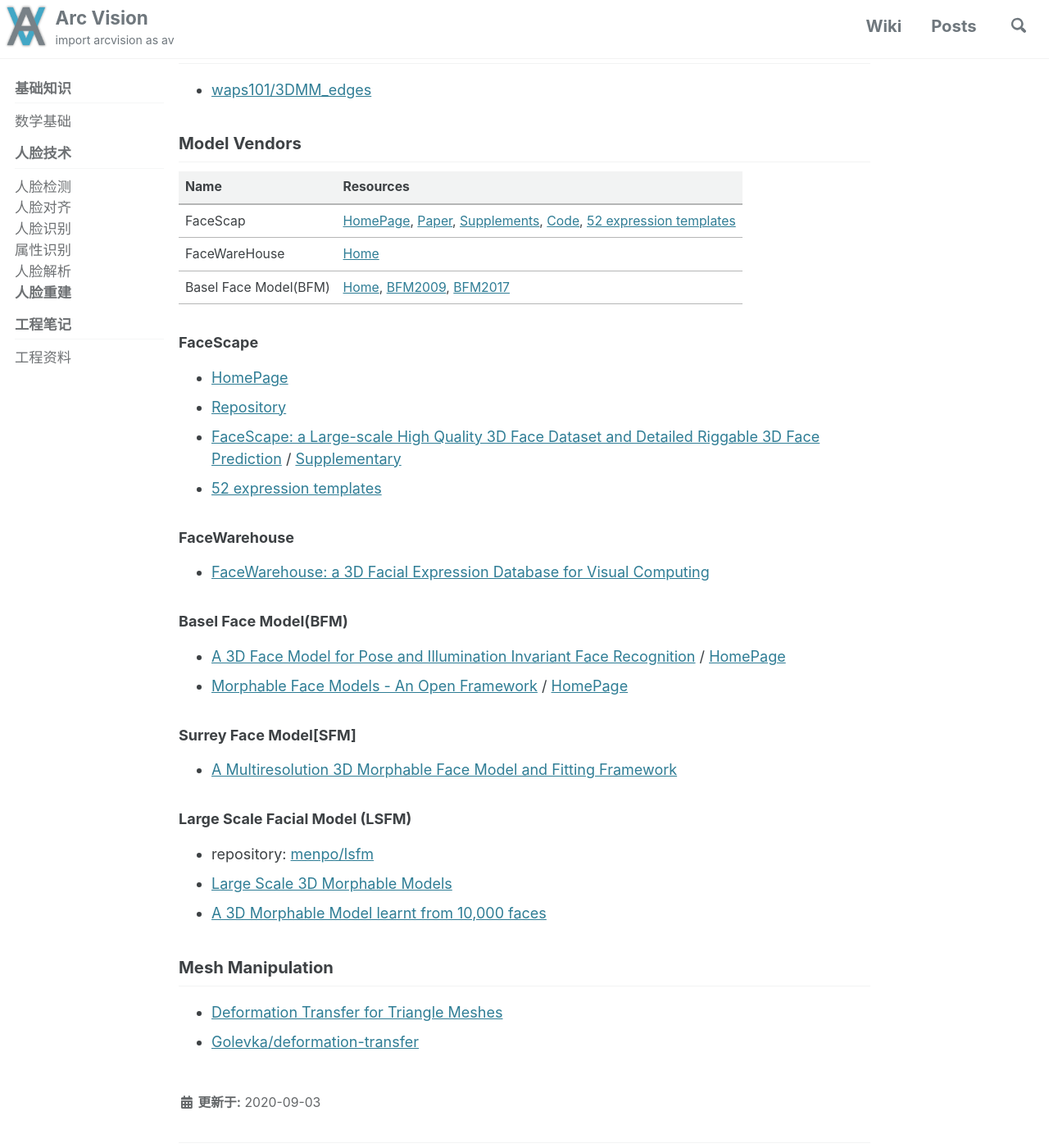
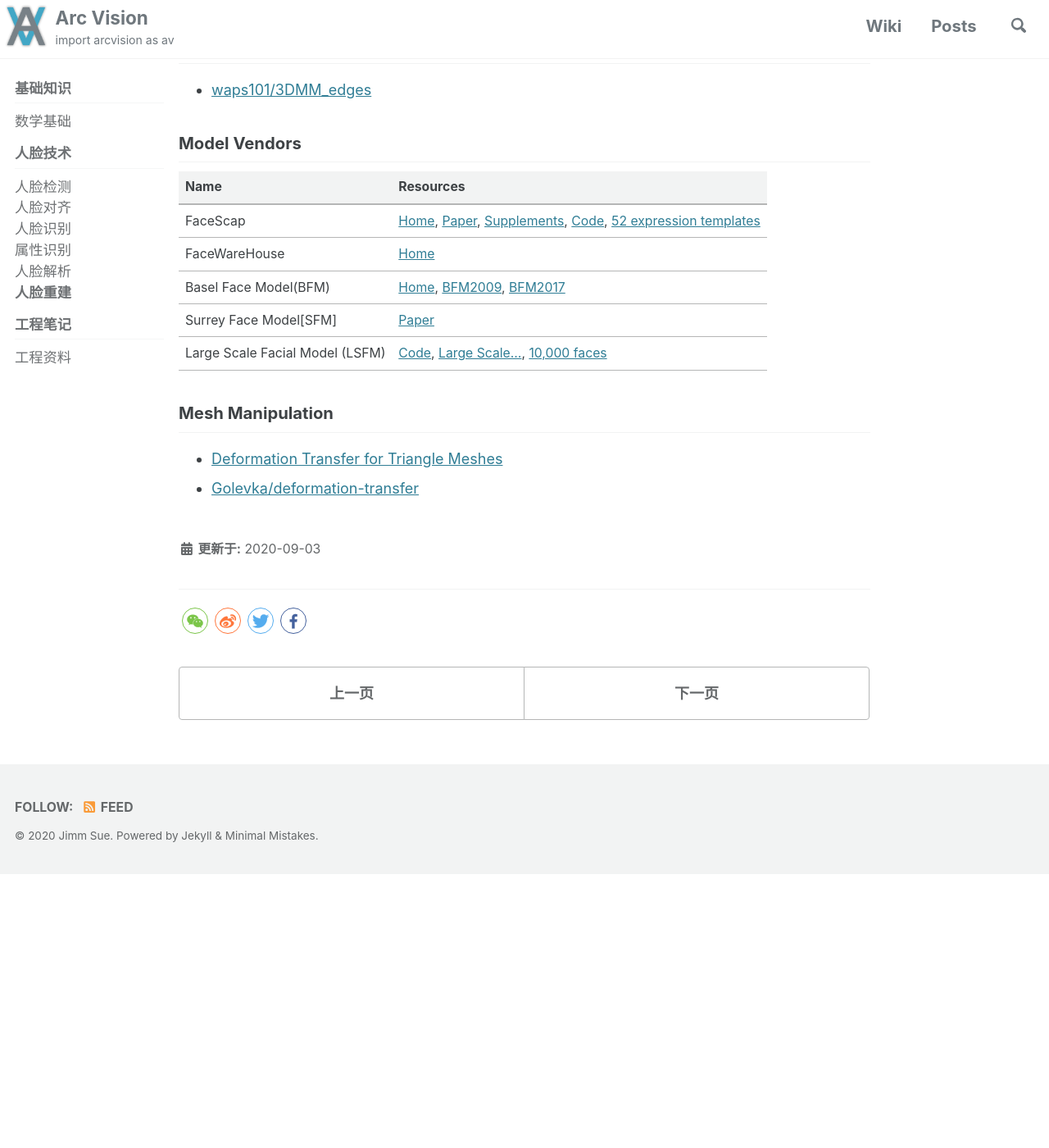
Before and after one commit to ArcVision/ArcVision.github.io, a Jekyll site: the page built from _wiki/15-face-reconstruction.md, in a window 1280 px wide and 1400 px high, scrolled down 844 px. Shown: the whole window at 82% size. Built offline with Jekyll 4.4.1, drawn with Linux system fonts in a browser that asks for light colours; cached includes are drawn as plain includes; comment, search, counter and statistics services are not loaded; after the commit the page ends 1910 px from its top, so only the background shows below that; some of the changed text lies outside the part shown.

Commit message:
Update 15-face-reconstruction.md

```diff
--- a/_wiki/15-face-reconstruction.md
+++ b/_wiki/15-face-reconstruction.md
@@ -29,30 +29,11 @@ permalink: /wiki/face-reconstruction/
 
 | Name | Resources |
 | ---- | --------- |
-| FaceScap | [HomePage](https://facescape.nju.edu.cn/), [Paper](https://arxiv.org/pdf/2003.13989.pdf), [Supplements](https://openaccess.thecvf.com/content_CVPR_2020/supplemental/Yang_FaceScape_A_Large-Scale_CVPR_2020_supplemental.zip), [Code](https://github.com/zhuhao-nju/facescape), [52 expression templates](https://drive.google.com/file/d/1OuAUVMrBzEyRumOqFg3SUjehAUBK7Hn9/view) |
+| FaceScap | [Home](https://facescape.nju.edu.cn/), [Paper](https://arxiv.org/pdf/2003.13989.pdf), [Supplements](https://openaccess.thecvf.com/content_CVPR_2020/supplemental/Yang_FaceScape_A_Large-Scale_CVPR_2020_supplemental.zip), [Code](https://github.com/zhuhao-nju/facescape), [52 expression templates](https://drive.google.com/file/d/1OuAUVMrBzEyRumOqFg3SUjehAUBK7Hn9/view) |
 | FaceWareHouse | [Home](http://kunzhou.net/zjugaps/facewarehouse/) |
 | Basel Face Model(BFM) | [Home](https://faces.dmi.unibas.ch/bfm/bfm2017.html), [BFM2009](https://gravis.dmi.unibas.ch/publications/2009/BFModel09.pdf), [BFM2017](http://arxiv.org/abs/1709.08398) |
-
-### FaceScape
-  - [HomePage](https://facescape.nju.edu.cn/)
-  - [Repository](https://github.com/zhuhao-nju/facescape)
-  - [FaceScape: a Large-scale High Quality 3D Face Dataset and Detailed Riggable 3D Face Prediction](https://arxiv.org/pdf/2003.13989.pdf) / [Supplementary](https://openaccess.thecvf.com/content_CVPR_2020/supplemental/Yang_FaceScape_A_Large-Scale_CVPR_2020_supplemental.zip)
-  - [52 expression templates](https://drive.google.com/file/d/1OuAUVMrBzEyRumOqFg3SUjehAUBK7Hn9/view)
-
-### FaceWarehouse
-  - [FaceWarehouse: a 3D Facial Expression Database for Visual Computing](http://kunzhou.net/zjugaps/facewarehouse/)
-
-### Basel Face Model(BFM)
-  - [A 3D Face Model for Pose and Illumination Invariant Face Recognition](https://gravis.dmi.unibas.ch/publications/2009/BFModel09.pdf) / [HomePage](https://faces.dmi.unibas.ch/bfm/?nav=1-0&id=basel_face_model)
-  - [Morphable Face Models - An Open Framework](http://arxiv.org/abs/1709.08398) / [HomePage](https://faces.dmi.unibas.ch/bfm/bfm2017.html)
-
-### Surrey Face Model[SFM]
-  - [A Multiresolution 3D Morphable Face Model and Fitting Framework](http://www.ee.surrey.ac.uk/CVSSP/Publications/papers/Huber-VISAPP-2016.pdf)
-
-### Large Scale Facial Model (LSFM)
-  - repository: [menpo/lsfm](https://github.com/menpo/lsfm)
-  - [Large Scale 3D Morphable Models](https://link.springer.com/article/10.1007/s11263-017-1009-7)
-  - [A 3D Morphable Model learnt from 10,000 faces](https://ibug.doc.ic.ac.uk/media/uploads/documents/0002.pdf)
+| Surrey Face Model[SFM] | [Paper](http://www.ee.surrey.ac.uk/CVSSP/Publications/papers/Huber-VISAPP-2016.pdf) |
+| Large Scale Facial Model (LSFM) |[Code](https://github.com/menpo/lsfm), [Large Scale...](https://link.springer.com/article/10.1007/s11263-017-1009-7), [10,000 faces](https://ibug.doc.ic.ac.uk/media/uploads/documents/0002.pdf) |
 
 ## Mesh Manipulation
   - [Deformation Transfer for Triangle Meshes](https://www.cs.toronto.edu/~jacobson/seminar/sumner-and-popovic-2004.pdf)
```
